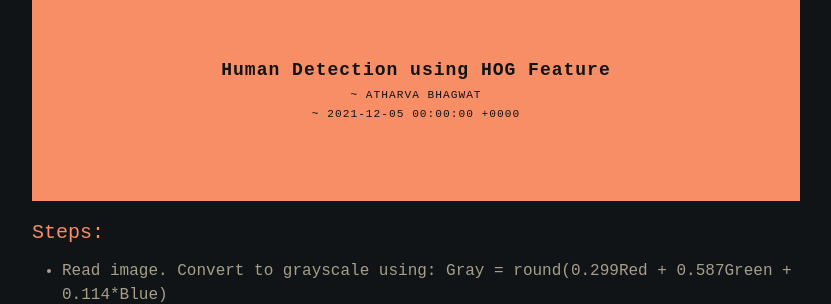
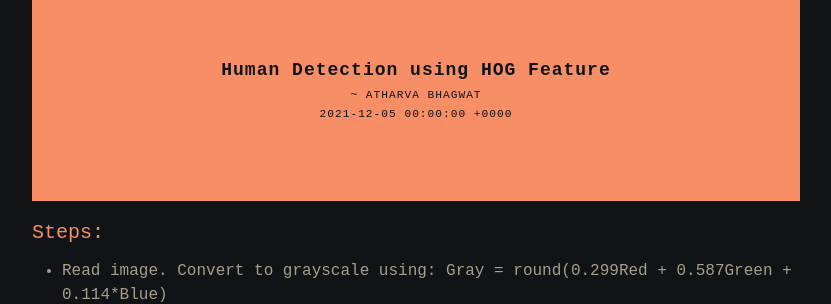
Before and after one commit to atharva-bhagwat/atharva-bhagwat.github.io, a Jekyll site: the page built from all_collections/_posts/2021-12-05-human-detection.md, in a window 1280 px wide. Shown: the part 254-558 px from the top of the page, without its empty margins (224-1055 px from the left). Built offline with Jekyll 4.4.1, drawn with Linux system fonts in a browser that asks for light colours; nearby versions of some CDN libraries; library files that are not in the unit come from our copies; a script that is not in the unit is left out.

Commit message:
Add date info to posts

```diff
--- a/_layouts/post.html
+++ b/_layouts/post.html
@@ -21,7 +21,7 @@
         .date {
           font-size: 0.7rem;
           font-weight: normal;
-          vertical-align: bottom;
+          bottom: 2px;
         }
       </style>
       <!-- header -->
@@ -32,7 +32,8 @@
       <main class="content">
         <p class="title">
           {{page.title}} <span class="meta">~ {{page.author}}</span>
-          <span class="date">~ {{page.date}}</span>
+          <span class="date">{{page.date}}</span>
+          {{console.log(typeof(page.date))}}
         </p>
         {{content}}
       </main>
```
